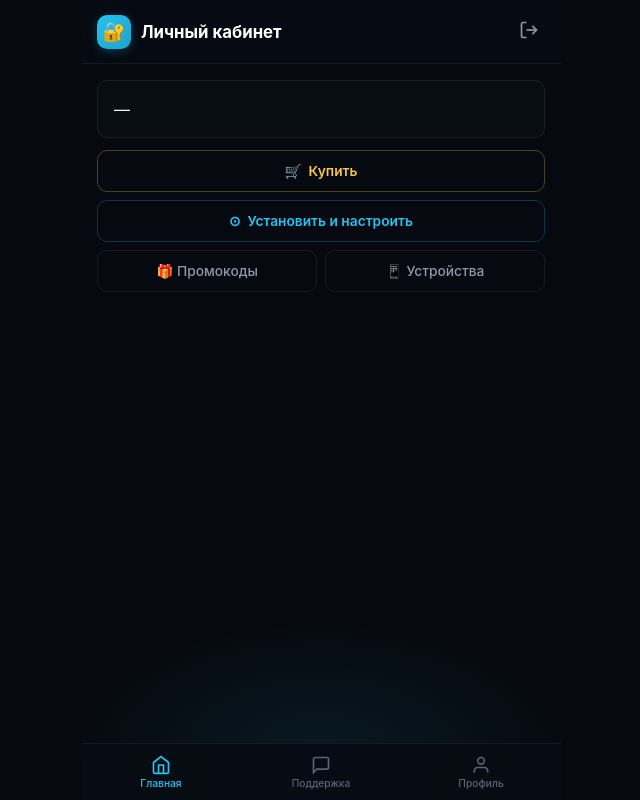
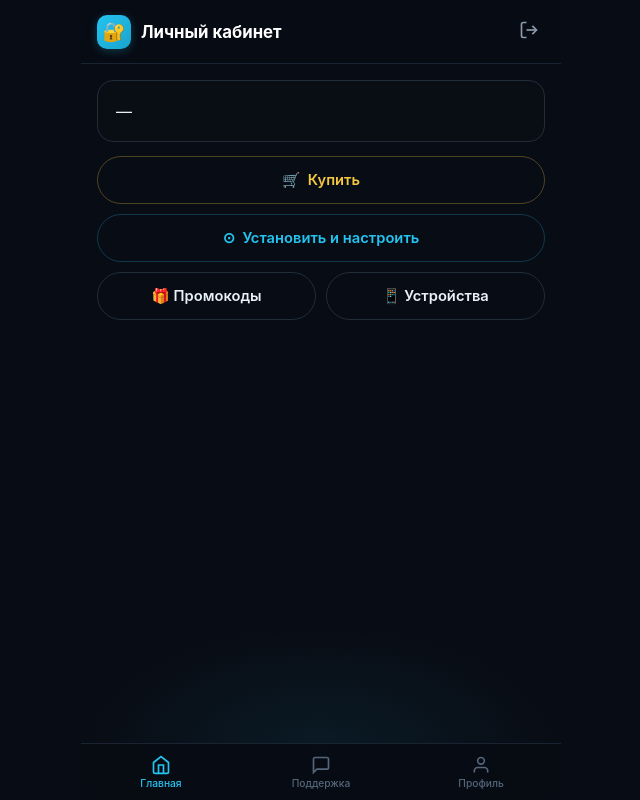
Before and after one commit to DanteFuaran/dfc-tg-shop, a Python web app: template src/web/templates/dashboard.html in a window 1280 px wide. Shown: the whole page, without its empty margins (319-959 px from the left). Run offline with Jinja, Linux system fonts and the light colour scheme; the template is opened without the code that fills it, so the values that code supplies are empty.

Commit message:
v0.4.69: Restore pill design, restyle sub buttons, redesign home actions, add Группа nav, renew modal shows plan info

```diff
--- a/src/web/static/css/style.css
+++ b/src/web/static/css/style.css
@@ -5,14 +5,14 @@
 
 /* ── Tokens ─────────────────────────────────── */
 :root {
-    --bg:          #060A10;
-    --bg-card:     rgba(10,15,22,.85);
-    --bg-raised:   rgba(14,20,28,.85);
-    --bg-input:    rgba(8,12,18,.85);
+    --bg:          #080C14;
+    --bg-card:     rgba(10,15,22,.90);
+    --bg-raised:   rgba(22,31,42,.90);
+    --bg-input:    rgba(13,18,25,.90);
 
-    --border:      rgba(255,255,255,.06);
-    --border-lite: rgba(255,255,255,.08);
-    --border-accent: rgba(36,196,241,.20);
+    --border:      #1A2332;
+    --border-lite: #222D3A;
+    --border-accent: rgba(36,196,241,.25);
 
     --gold:        #F5C842;
     --gold-dim:    rgba(245,200,66,.12);
@@ -33,9 +33,9 @@
     --text2:       #8B9AAB;
     --text3:       #55667A;
 
-    --r:           10px;
-    --r-sm:        10px;
-    --r-pill:      10px;
+    --r:           16px;
+    --r-sm:        12px;
+    --r-pill:      50px;
     --speed:       .22s;
     --font:        'Inter',-apple-system,BlinkMacSystemFont,'Segoe UI',Roboto,sans-serif;
     --mono:        'JetBrains Mono','Fira Code',monospace;
@@ -141,9 +141,9 @@ a{color:var(--cyan);text-decoration:none}
    ══════════════════════════════════════════════ */
 
 .pill{
-    display:flex;align-items:center;justify-content:center;gap:8px;
-    width:100%;padding:12px 18px;border-radius:var(--r-sm);
-    font-size:.86rem;font-weight:600;cursor:pointer;
+    display:flex;align-items:center;justify-content:center;gap:10px;
+    width:100%;padding:14px 20px;border-radius:var(--r-pill);
+    font-size:.92rem;font-weight:600;cursor:pointer;
     background:transparent;transition:all var(--speed);
     font-family:var(--font);
 }
@@ -151,13 +151,13 @@ a{color:var(--cyan);text-decoration:none}
 .pill-gold:hover{background:var(--gold-dim);border-color:var(--gold)}
 .pill-cyan{border:1.5px solid var(--cyan-border);color:var(--cyan)}
 .pill-cyan:hover{background:var(--cyan-dim);border-color:var(--cyan)}
-.pill-outline{border:1px solid var(--border-lite);color:var(--text2);font-weight:500}
+.pill-outline{border:1.5px solid var(--border-lite);color:var(--text)}
 .pill-outline:hover{border-color:var(--cyan-border);color:var(--cyan)}
 .pill-filled{border:none;background:linear-gradient(135deg,var(--cyan),#1AA3CC);color:#fff}
 .pill-filled:hover{box-shadow:var(--cyan-glow)}
 .pill:active{transform:scale(.97)}
 
-.pill-row{display:flex;gap:8px;width:100%}
+.pill-row{display:flex;gap:10px;width:100%}
 .pill-row .pill{flex:1}
 
 /* Generic btn (for modals, forms, admin) */
@@ -187,7 +187,7 @@ a{color:var(--cyan);text-decoration:none}
 
 .card{
     background:var(--bg-card);border:1px solid var(--border);
-    border-radius:var(--r);padding:16px;margin-bottom:12px;
+    border-radius:var(--r);padding:18px;margin-bottom:14px;
     transition:border-color .3s;
 }
 .card:hover{border-color:var(--border-lite)}
@@ -244,7 +244,7 @@ a{color:var(--cyan);text-decoration:none}
 /* ══════════════════════════════════════════════
    ACTION GRID  (smaller pill buttons in a row)
    ══════════════════════════════════════════════ */
-.action-pills{display:flex;flex-direction:column;gap:8px;margin-top:12px}
+.action-pills{display:flex;flex-direction:column;gap:10px;margin-top:14px}
 
 /* ══════════════════════════════════════════════
    PLANS (NEW ACCORDION CARDS)
```
Also changed, not shown: other parts of src/web/static/css/style.css (+22 -13 lines), src/web/templates/miniapp.html (+56 -22 lines).
